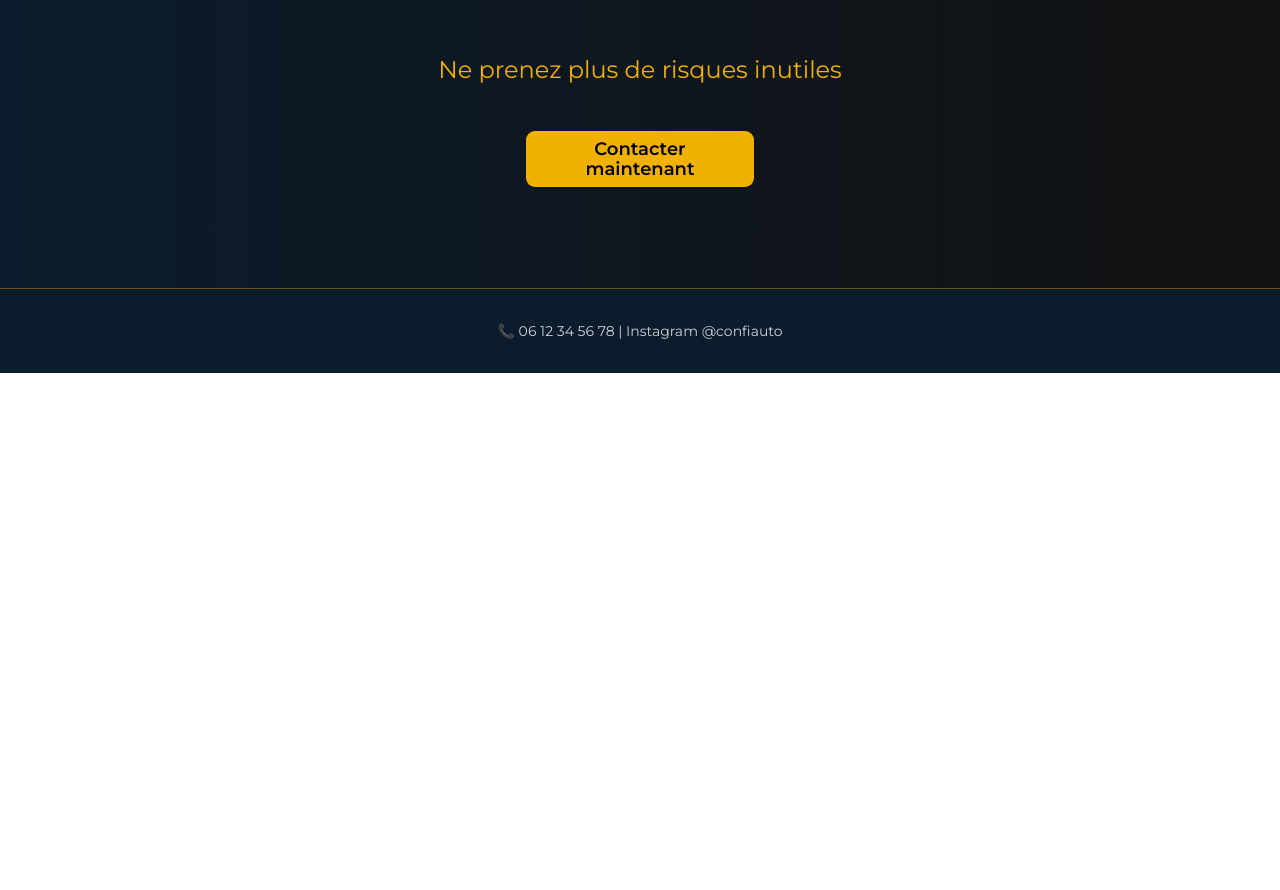
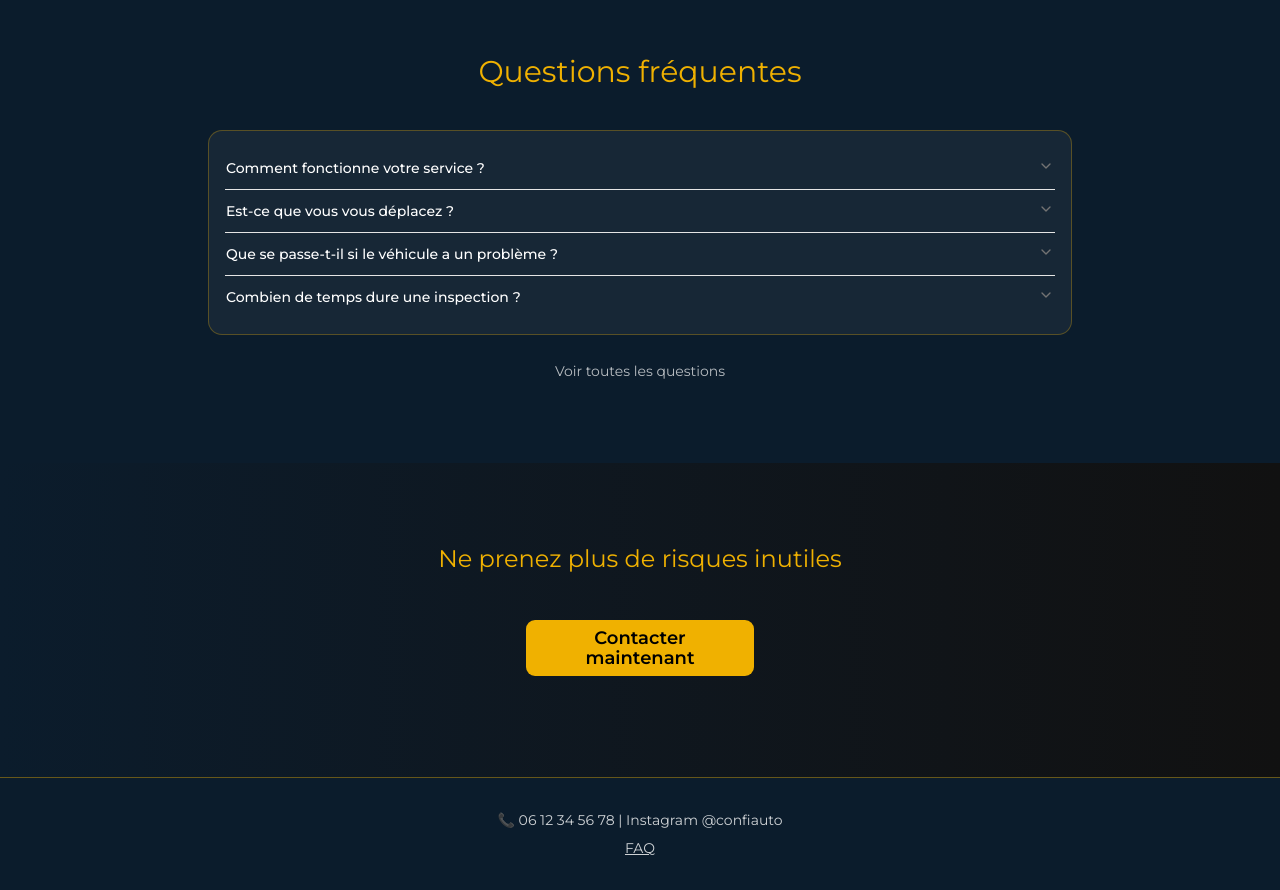
Before and after one commit to DylanC-Code/ConfiAuto, a Next.js app: page / in a window 1280 px wide. Shown: the part 2060-2950 px from the top of the page. Before the commit the page ends 2433 px from the top, so only its background shows below. Built offline with nearby package versions, Linux system fonts and the light colour scheme.

Commit message:
feat: add dedicated FAQ page and integrate summary section into homepage

```diff
--- a/app/faq/page.tsx
+++ b/app/faq/page.tsx
@@ -0,0 +1,109 @@
+import {
+  Accordion,
+  AccordionItem,
+  AccordionTrigger,
+  AccordionContent,
+} from "@/components/ui/accordion";
+
+export default function FAQPage() {
+  return (
+    <main className="bg-[#0B1C2C] text-white min-h-screen">
+      {/* HERO FAQ */}
+      <section className="py-20 px-4 text-center bg-[radial-gradient(circle_at_top,#122a44,#050c14)]">
+        <h1 className="text-4xl md:text-5xl font-bold text-yellow-500">FAQ</h1>
+        <p className="mt-4 opacity-80 max-w-xl mx-auto">
+          Toutes les réponses à vos questions avant d’acheter votre véhicule
+        </p>
+      </section>
+
+      {/* FAQ CONTENT */}
+      <section className="py-20 px-4 max-w-4xl mx-auto">
+        <Accordion type="single" collapsible className="w-full space-y-4">
+          <AccordionItem
+            value="item-1"
+            className="bg-white/5 border border-yellow-500/30 rounded-lg px-4"
+          >
+            <AccordionTrigger>
+              Comment fonctionne votre service ?
+            </AccordionTrigger>
+            <AccordionContent>
+              Nous analysons le véhicule avant achat avec une inspection
+              complète afin d’éviter toute mauvaise surprise.
+            </AccordionContent>
+          </AccordionItem>
+
+          <AccordionItem
+            value="item-2"
+            className="bg-white/5 border border-yellow-500/30 rounded-lg px-4"
+          >
+            <AccordionTrigger>Est-ce que vous vous déplacez ?</AccordionTrigger>
+            <AccordionContent>
+              Oui, nous nous déplaçons directement pour inspecter le véhicule à
+              votre place.
+            </AccordionContent>
+          </AccordionItem>
+
+          <AccordionItem
+            value="item-3"
+            className="bg-white/5 border border-yellow-500/30 rounded-lg px-4"
+          >
+            <AccordionTrigger>
+              Combien de temps dure une inspection ?
+            </AccordionTrigger>
+            <AccordionContent>
+              En moyenne entre 1h et 2h selon le type de véhicule et les
+              vérifications nécessaires.
+            </AccordionContent>
+          </AccordionItem>
+
+          <AccordionItem
+            value="item-4"
+            className="bg-white/5 border border-yellow-500/30 rounded-lg px-4"
+          >
+            <AccordionTrigger>
+              Que se passe-t-il si le véhicule a un problème ?
+            </AccordionTrigger>
+            <AccordionContent>
+              Nous vous fournissons un rapport clair pour vous aider à éviter
+              l’achat ou négocier le prix.
+            </AccordionContent>
+          </AccordionItem>
+
+          <AccordionItem
+            value="item-5"
+            className="bg-white/5 border border-yellow-500/30 rounded-lg px-4"
+          >
+            <AccordionTrigger>
+              Quels types de véhicules inspectez-vous ?
+            </AccordionTrigger>
+            <AccordionContent>
+              Tous types de véhicules : citadines, SUV, utilitaires, etc.
+            </AccordionContent>
+          </AccordionItem>
+        </Accordion>
+      </section>
+
+      {/* CTA */}
+      <section className="py-20 px-4 text-center bg-linear-to-r from-[#0B1C2C] to-[#111]">
+        <h2 className="text-2xl text-yellow-500 mb-6">
+          Besoin d’un accompagnement ?
+        </h2>
+
+        <a
+          href="https://wa.me/33612345678"
+          target="_blank"
+          className="w-full max-w-[230px] mx-auto block"
+        >
+          <button className="bg-yellow-500 text-black font-semibold text-lg hover:scale-105 transition w-full py-4 rounded-md">
+            Contacter maintenant
+          </button>
+        </a>
+      </section>
+
+      {/* FOOTER */}
+      <footer className="text-center py-8 border-t border-yellow-500/50 text-sm opacity-80">
+        📞 06 12 34 56 78 | Instagram @confiauto
+      </footer>
+    </main>
+  );
+}
--- a/app/page.tsx
+++ b/app/page.tsx
@@ -1,3 +1,9 @@
+import {
+  Accordion,
+  AccordionContent,
+  AccordionItem,
+  AccordionTrigger,
+} from "@/components/ui/accordion";
 import { Button } from "@/components/ui/button";
 import { Card, CardContent } from "@/components/ui/card";
 
@@ -110,6 +116,63 @@ export default function Home() {
         </div>
       </section>
 
+      {/* FAQ */}
+      <section className="py-20 px-4 max-w-4xl mx-auto">
+        <h2 className="text-3xl text-yellow-500 text-center mb-10">
+          Questions fréquentes
+        </h2>
+
+        <div className="bg-white/5 border border-yellow-500/30 rounded-xl p-4">
+          <Accordion type="single" collapsible className="w-full">
+            <AccordionItem value="item-1">
+              <AccordionTrigger>
+                Comment fonctionne votre service ?
+              </AccordionTrigger>
+              <AccordionContent>
+                Nous inspectons le véhicule avant achat avec plus de 100 points
+                de contrôle pour éviter toute arnaque.
+              </AccordionContent>
+            </AccordionItem>
+
+            <AccordionItem value="item-2">
+              <AccordionTrigger>
+                Est-ce que vous vous déplacez ?
+              </AccordionTrigger>
+              <AccordionContent>
+                Oui, nous nous déplaçons selon votre localisation pour inspecter
+                le véhicule directement.
+              </AccordionContent>
+            </AccordionItem>
+
+            <AccordionItem value="item-3">
+              <AccordionTrigger>
+                Que se passe-t-il si le véhicule a un problème ?
+              </AccordionTrigger>
+              <AccordionContent>
+                Nous vous donnons un rapport clair pour éviter un mauvais achat
+                ou négocier le prix.
+              </AccordionContent>
+            </AccordionItem>
+
+            <AccordionItem value="item-4">
+              <AccordionTrigger>
+                Combien de temps dure une inspection ?
+              </AccordionTrigger>
+              <AccordionContent>
+                En moyenne entre 1h et 2h selon le véhicule.
+              </AccordionContent>
+            </AccordionItem>
+          </Accordion>
+        </div>
+
+        {/* lien vers page FAQ complète */}
+        <div className="text-center mt-6">
+          <a href="/faq" className="text-sm opacity-70 hover:underline">
+            Voir toutes les questions
+          </a>
+        </div>
+      </section>
+
       {/* CTA */}
       <section className="py-20 px-4 text-center bg-linear-to-r from-[#0B1C2C] to-[#111]">
         <h2 className="text-2xl text-yellow-500 mb-6">
@@ -132,6 +195,11 @@ export default function Home() {
       {/* FOOTER */}
       <footer className="text-center py-8 border-t border-yellow-500/50 text-sm opacity-80">
         📞 06 12 34 56 78 | Instagram @confiauto
+        <div className="mt-2">
+          <a href="/faq" className="underline">
+            FAQ
+          </a>
+        </div>
       </footer>
     </main>
   );
```
